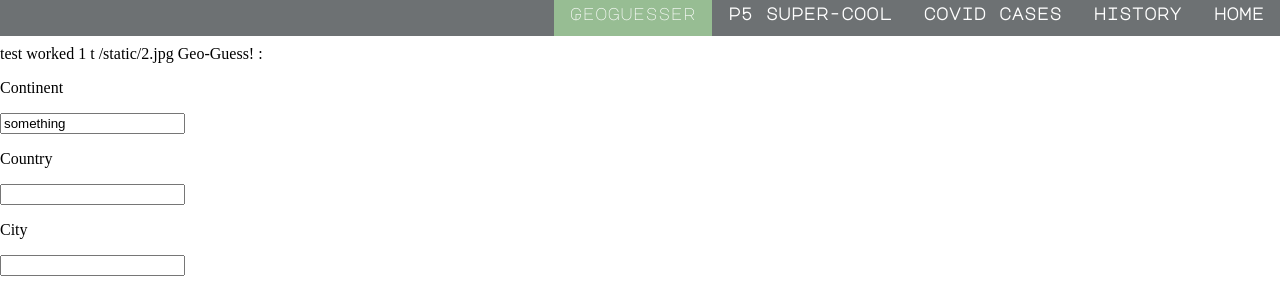
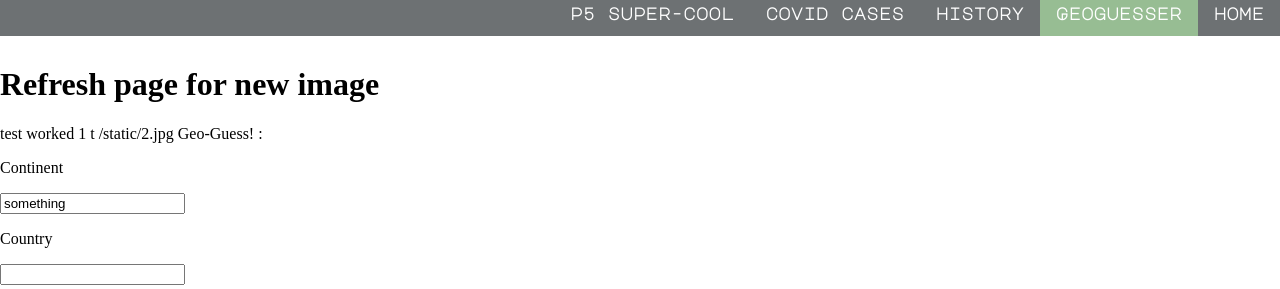
Before and after one commit to kenzie-rylie/geo-guesser.code-, a Flask app: page /geoguesser in a window 1280 px wide. Shown: the top 289 px of the page. Run offline with Flask 2, Linux system fonts and the light colour scheme.

Commit message:
Add files via upload

```diff
--- a/templates/geoguesser.html
+++ b/templates/geoguesser.html
@@ -17,13 +17,16 @@
     <meta name="viewport" content="width=device-width, initial-scale=1">
 </head>
     <body>
+
     <div class="topnav">
         <b><a href="home">home</a>
+            <a class="active" href="geoguesser">Geoguesser</a>
             <a href="history">history</a>
             <a href="covid">covid cases</a>
             <a href="p5">p5 super-cool</a></b>
-        <a class="active" href="geoguesser">Geoguesser</a></b>
+       </b>
     </div>
+    <h1>Refresh page for new image</h1>
     {{testvar}} <!-- Testing if varibles work-->
     {{testvar1}}<!-- Testing if varibles work-->
     {{testvar2}}<!-- Testing if varibles work-->
```
